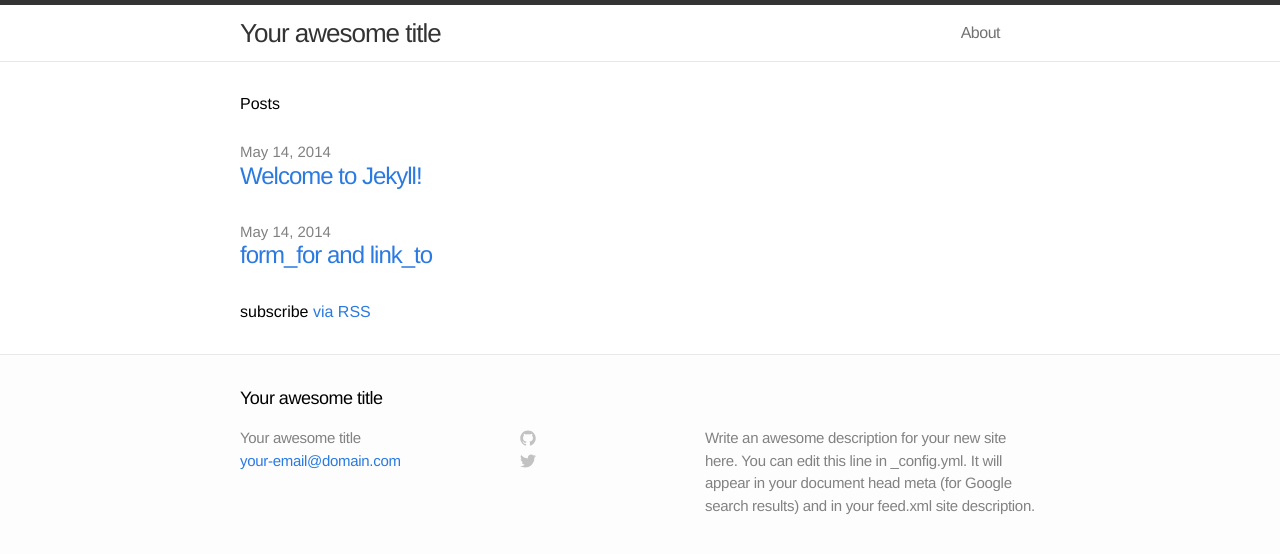
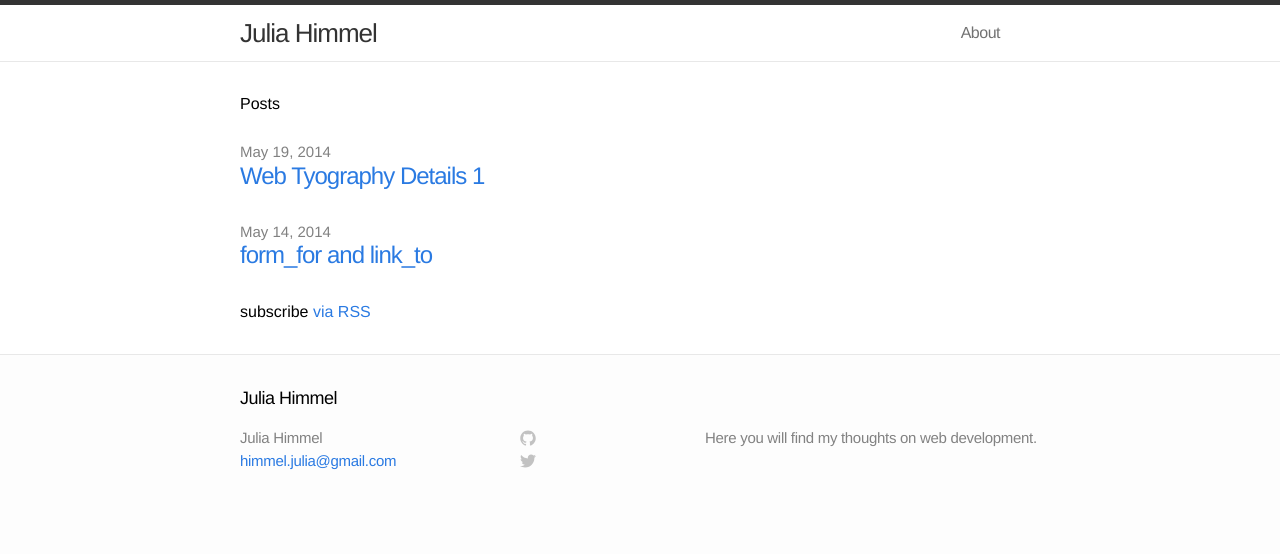
Before and after one commit to juliahimmel/juliahimmel.github.io, a Jekyll site: the page built from index.html, in a window 1280 px wide. Shown: the top 554 px of the page. Built offline with Jekyll 4.4.1, drawn with Linux system fonts in a browser that asks for light colours.

```diff
--- a/_config.yml
+++ b/_config.yml
@@ -1,7 +1,7 @@
 # Site settings
-title: Your awesome title
-email: your-email@domain.com
-description: "Write an awesome description for your new site here. You can edit this line in _config.yml. It will appear in your document head meta (for Google search results) and in your feed.xml site description."
+title: Julia Himmel
+email: himmel.julia@gmail.com
+description: "Here you will find my thoughts on web development."
 baseurl: ""
 url: "http://yourdomain.com"
 
--- a/css/main.css
+++ b/css/main.css
@@ -1,5 +1,27 @@
 /* Base */
 /* ----------------------------------------------------------*/
+
+/* /* Here I put CSS for my first typography blog post
+*/
+
+.quote {
+  border-bottom: 6px solid #000;
+  padding-bottom: 6px;
+}
+
+.quote_body {
+
+  font-size: 1.8em;
+  line-height: 1.2em;
+  font-family: 'Crimson Text', 'Georgia', serif;
+  color: #000;
+  text-indent: -0.38em;
+  font-weight:400;
+}
+
+
+/* here is where it ends */
+
 
 * {
   margin: 0;
```
Also changed, not shown: _posts/2014-05-14-welcome-to-jekyll.markdown (deleted, +0 -24 lines), _posts/2014-05-19-web-tyography-details-1.md (added, +25 -0 lines).
